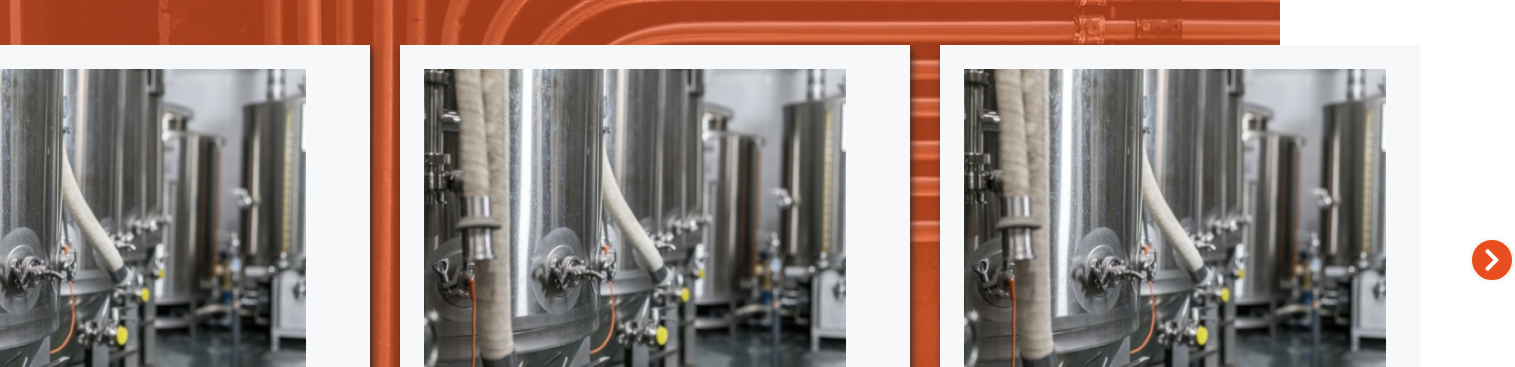
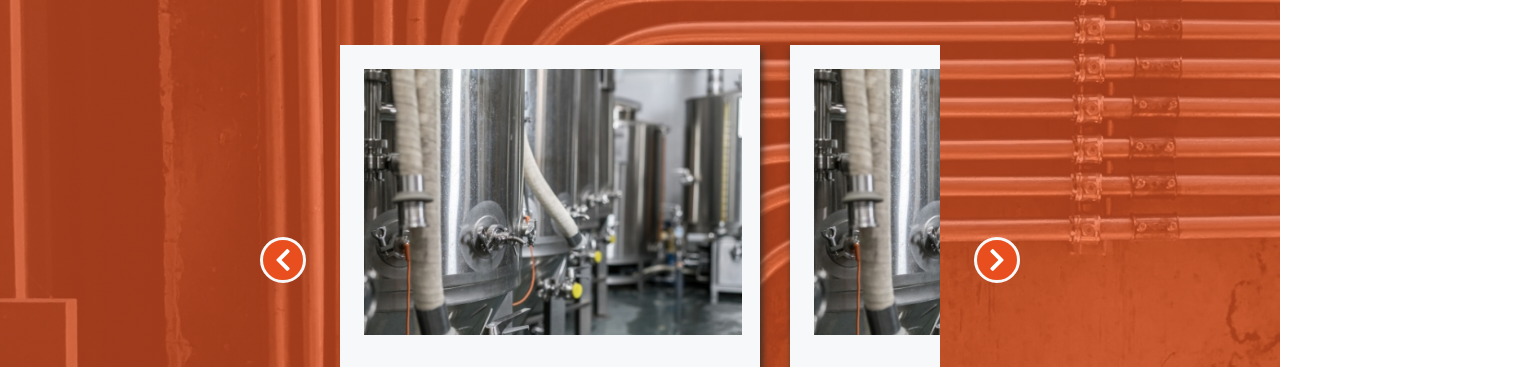
Before and after one commit to JacquemainJulien/project3_TheHeatingCompany, a website: page Components/realisaties-carousel.html in a window 1280 px wide. Shown: the part 209-576 px from the top of the page, 1515 px wide, since content can reach past the window. Drawn offline with nearby package versions, Linux system fonts and the light colour scheme; a web font is replaced by a local one.

Commit message:
update carousel, ng werk aan responsiveness

```diff
--- a/Components/realisaties-carousel.html
+++ b/Components/realisaties-carousel.html
@@ -24,85 +24,66 @@
           <div class="c-realisaties--title__line"></div>
           <h2 class="c-realisaties--title__text">Realisaties</h2>
         </div>
-
-        <!-- <div class="c-realisaties--cards multiple-items">
-          <div class="c-realisaties--card">
-            <img src="../img/realisaties_brouwerij.jpg" alt="" />
-            <div class="c-realisaties--card__textcontainer">
-              <h2 class="c-realisaties--card__text">Brouwerij Kortrijk</h2>
-            </div>
-          </div>
-          <div class="c-realisaties--card">
-            <img src="../img/realisaties_brouwerij.jpg" alt="" />
-            <div class="c-realisaties--card__textcontainer">
-              <h2 class="c-realisaties--card__text">Brouwerij Kortrijk</h2>
-            </div>
-          </div>
-          <div class="c-realisaties--card">
-            <img src="../img/realisaties_brouwerij.jpg" alt="" />
-            <div class="c-realisaties--card__textcontainer">
-              <h2 class="c-realisaties--card__text">Brouwerij Kortrijk</h2>
-            </div>
-          </div>
-          <div class="c-realisaties--card">
-            <img src="../img/realisaties_brouwerij.jpg" alt="" />
-            <div class="c-realisaties--card__textcontainer">
-              <h2 class="c-realisaties--card__text">Brouwerij Kortrijk</h2>
-            </div>
-          </div>
-          <div class="c-realisaties--card">
-            <img src="../img/realisaties_brouwerij.jpg" alt="" />
-            <div class="c-realisaties--card__textcontainer">
-              <h2 class="c-realisaties--card__text">Brouwerij Kortrijk</h2>
-            </div>
-          </div>
-          <div class="c-realisaties--card">
-            <img src="../img/realisaties_brouwerij.jpg" alt="" />
-            <div class="c-realisaties--card__textcontainer">
-              <h2 class="c-realisaties--card__text">Brouwerij Kortrijk</h2>
-            </div>
-          </div>
-        </div> -->
-        <div class="container">
+        <div class="container c-realisaties--carousel__container" style="padding: 0;">
           <div class="c-realisaties--cards multiple-items">
             <div class="c-realisaties--card">
+              <div class="c-realisaties--card__picture">
               <img src="../img/realisaties_brouwerij.jpg" alt="" />
+            </div>
               <div class="c-realisaties--card__textcontainer">
                 <h2 class="c-realisaties--card__text">Brouwerij Kortrijk</h2>
               </div>
             </div>
+
             <div class="c-realisaties--card">
+              <div class="c-realisaties--card__picture">
               <img src="../img/realisaties_brouwerij.jpg" alt="" />
+            </div>
               <div class="c-realisaties--card__textcontainer">
                 <h2 class="c-realisaties--card__text">Brouwerij Kortrijk</h2>
               </div>
             </div>
+
             <div class="c-realisaties--card">
+              <div class="c-realisaties--card__picture">
               <img src="../img/realisaties_brouwerij.jpg" alt="" />
+            </div>
               <div class="c-realisaties--card__textcontainer">
                 <h2 class="c-realisaties--card__text">Brouwerij Kortrijk</h2>
               </div>
             </div>
+
             <div class="c-realisaties--card">
+              <div class="c-realisaties--card__picture">
               <img src="../img/realisaties_brouwerij.jpg" alt="" />
+            </div>
               <div class="c-realisaties--card__textcontainer">
                 <h2 class="c-realisaties--card__text">Brouwerij Kortrijk</h2>
               </div>
             </div>
+
             <div class="c-realisaties--card">
+              <div class="c-realisaties--card__picture">
               <img src="../img/realisaties_brouwerij.jpg" alt="" />
+            </div>
               <div class="c-realisaties--card__textcontainer">
                 <h2 class="c-realisaties--card__text">Brouwerij Kortrijk</h2>
               </div>
             </div>
+
             <div class="c-realisaties--card">
+              <div class="c-realisaties--card__picture">
               <img src="../img/realisaties_brouwerij.jpg" alt="" />
+            </div>
               <div class="c-realisaties--card__textcontainer">
                 <h2 class="c-realisaties--card__text">Brouwerij Kortrijk</h2>
               </div>
             </div>
+
             <div class="c-realisaties--card">
+              <div class="c-realisaties--card__picture">
               <img src="../img/realisaties_brouwerij.jpg" alt="" />
+            </div>
               <div class="c-realisaties--card__textcontainer">
                 <h2 class="c-realisaties--card__text">Brouwerij Kortrijk</h2>
               </div>
@@ -131,7 +112,7 @@
         pauseOnFocus:   false,
         pauseOnHover:   false,
         slidesToShow:   3,
-        slidesToScroll: 3,
+        slidesToScroll: 2,
         slidesPerRow: 3,
         zIndex: 1000,
         variableWidth: true,
@@ -139,20 +120,24 @@
       nextArrow: $('.c-realisaties--btn__right'),
       responsive: [
     {
-      breakpoint: 1300,
+      breakpoint: 1100,
       settings: {
         slidesToShow: 2,
         slidesToScroll: 2,
-        infinite: true,
-        dots: true
+        infinite: true
       }
     },
     {
-      breakpoint: 600,
+      breakpoint: 900,
       settings: {
         slidesToShow: 1,
         slidesToScroll: 1
-      }
+      },
+    },
+
+    {
+      breakpoint: 800,
+      settings: "unslick"
     }
     // You can unslick at a given breakpoint now by adding:
     // settings: "unslick"
--- a/scss/_component-realisaties-carousel.scss
+++ b/scss/_component-realisaties-carousel.scss
@@ -7,6 +7,39 @@
   margin: 0;
   display: flex;
   justify-content: center;
+
+  &--carousel__container {
+    margin-right: auto;
+    margin-left: auto;
+
+    @media (min-width: 800px) {
+      max-width: 400px !important;
+    }
+
+    @media (min-width: 1100px) {
+      max-width: 600px !important;
+    }
+
+    @media (min-width: 1300px) {
+      max-width: 800px !important;
+    }
+
+    @media (min-width: 1530px) {
+      max-width: 1200px !important;
+    }
+
+    @media (min-width: 1699px) {
+      max-width: 1300px !important;
+    }
+
+    @media (min-width: 1700px) {
+      max-width: 1400px !important;
+    }
+
+    @media (min-width: 1801px) {
+      max-width: 1590px !important;
+    }
+  }
 
   &--container {
     position: relative;
@@ -34,17 +67,60 @@
   }
 
   &--card {
-    width: 51rem;
-    height: 48.2rem;
+    width: 51.1rem;
+    height: auto !important;
     background-color: $color-greywhite;
     box-shadow: $realisaties-shadow;
     text-align: center;
     margin: 0 3rem 0 0;
 
-    img {
+    // X-Small devices (portrait phones, less than 576px)
+    // No media query for `xs` since this is the default in Bootstrap
+
+    @media (min-width: 800px) {
+      width: 12rem !important;
+    }
+
+    @media (min-width: 1100px) {
+      width: 16rem !important;
+    }
+
+    @media (min-width: 1300px) {
+      width: 32rem !important;
+    }
+
+    @media (min-width: 1530px) {
+      width: 38rem !important;
+    }
+
+    @media (max-width: 1699px) {
+      width: 42rem !important;
+    }
+
+    @media (min-width: 1700px) {
+      width: 48rem !important;
+    }
+
+    @media (min-width: 1801px) {
+      width: 51.1rem !important;
+    }
+
+    &__picture {
       margin: 2.4rem 2.4rem 0 2.4rem;
-      width: 42.2rem;
-      height: 32rem;
+      width: 90%;
+
+      @media (max-width: 900px) {
+        width: 32rem !important;
+      }
+
+      @media (max-width: 800px) {
+        width: 15rem !important;
+      }
+
+      img {
+        max-width: 100%;
+        max-height: 100%;
+      }
     }
 
     &__textcontainer {
```
Also changed, not shown: bootstrap-4.5.2/scss/_variables.scss (+27 -89 lines), dist/screen.css, 1 other file.
